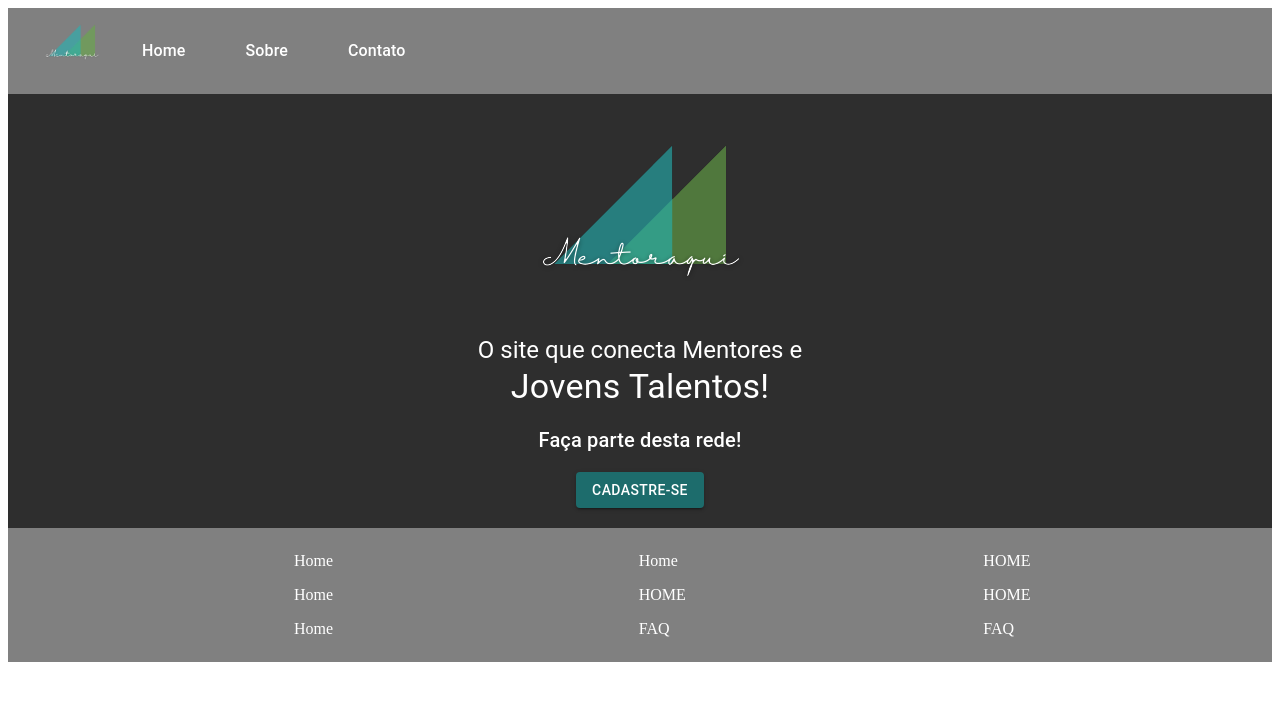
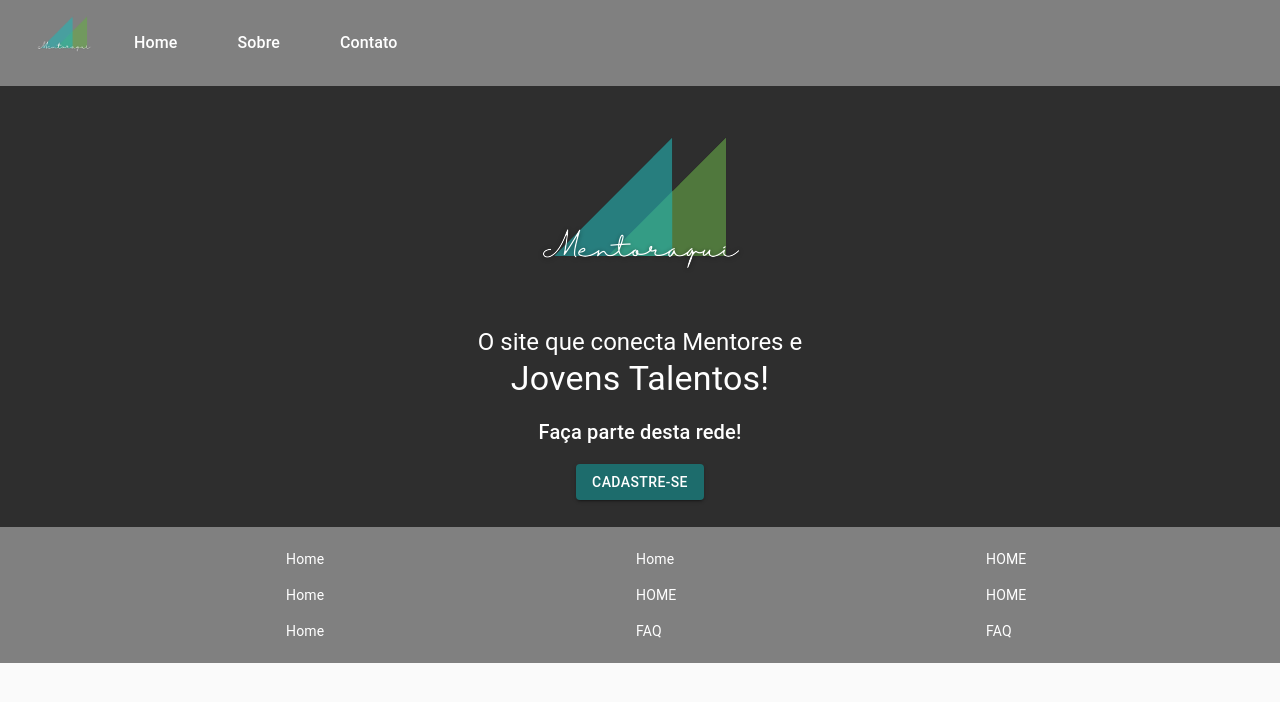
Before and after one commit to DiegoCastro-R/web_mentoraqui, a React (Create React App) app: page / in a window 1280 px wide. Shown: the top 702 px of the page. Built offline with nearby package versions, Linux system fonts and the light colour scheme; the HTML template or start-up script is replaced by a standard one.

Commit message:
Fullscreen

```diff
--- a/src/Components/Footer/index.tsx
+++ b/src/Components/Footer/index.tsx
@@ -7,7 +7,7 @@ const Footer: React.FC = () => {
   const baseUrl = 'http://p2ptrading.com.br/';
   return (
     <Grid
-      style={{ background: 'grey', marginBottom: '0', marginTop: '20px' }}
+      style={{ background: 'grey', marginBottom: '0', marginTop: '27px' }}
       direction="row"
       justify="space-between"
       container
--- a/src/Components/Navbar/styles.ts
+++ b/src/Components/Navbar/styles.ts
@@ -1,4 +1,4 @@
-import { createStyles, makeStyles, Theme } from '@material-ui/core/styles';
+import { createStyles, makeStyles } from '@material-ui/core/styles';
 
 export const useStyles = makeStyles(() =>
   createStyles({
--- a/src/Pages/Home/index.tsx
+++ b/src/Pages/Home/index.tsx
@@ -1,13 +1,16 @@
 import React from 'react';
 import { Button, Grid, Typography } from '@material-ui/core';
+import CssBaseline from '@material-ui/core/CssBaseline';
 import Navbar from '../../Components/Navbar';
 import Footer from '../../Components/Footer';
-
+import { useStyles } from './styles';
 import Logo from '../../assets/logoUPsf.png';
 
 const Home: React.FC = () => {
+  const classes = useStyles();
   return (
-    <Grid xl direction="column" justify="space-between" alignItems="center">
+    <Grid className={classes.mainGrid}>
+      <CssBaseline />
       <Navbar />
       <Grid
         container
--- a/src/Pages/Home/styles.ts
+++ b/src/Pages/Home/styles.ts
@@ -3,6 +3,12 @@ import { createStyles, makeStyles, Theme } from '@material-ui/core/styles';
 
 export const useStyles = makeStyles((theme: Theme) =>
   createStyles({
+    mainGrid: {
+      width: '100vw',
+      height: '100vh',
+      spacing: 0,
+      justify: 'space-around',
+    },
     root: {
       flexGrow: 1,
       margin: 0,
```
Also changed, not shown: 1 other file (tests, documents, lock files or other folders).
